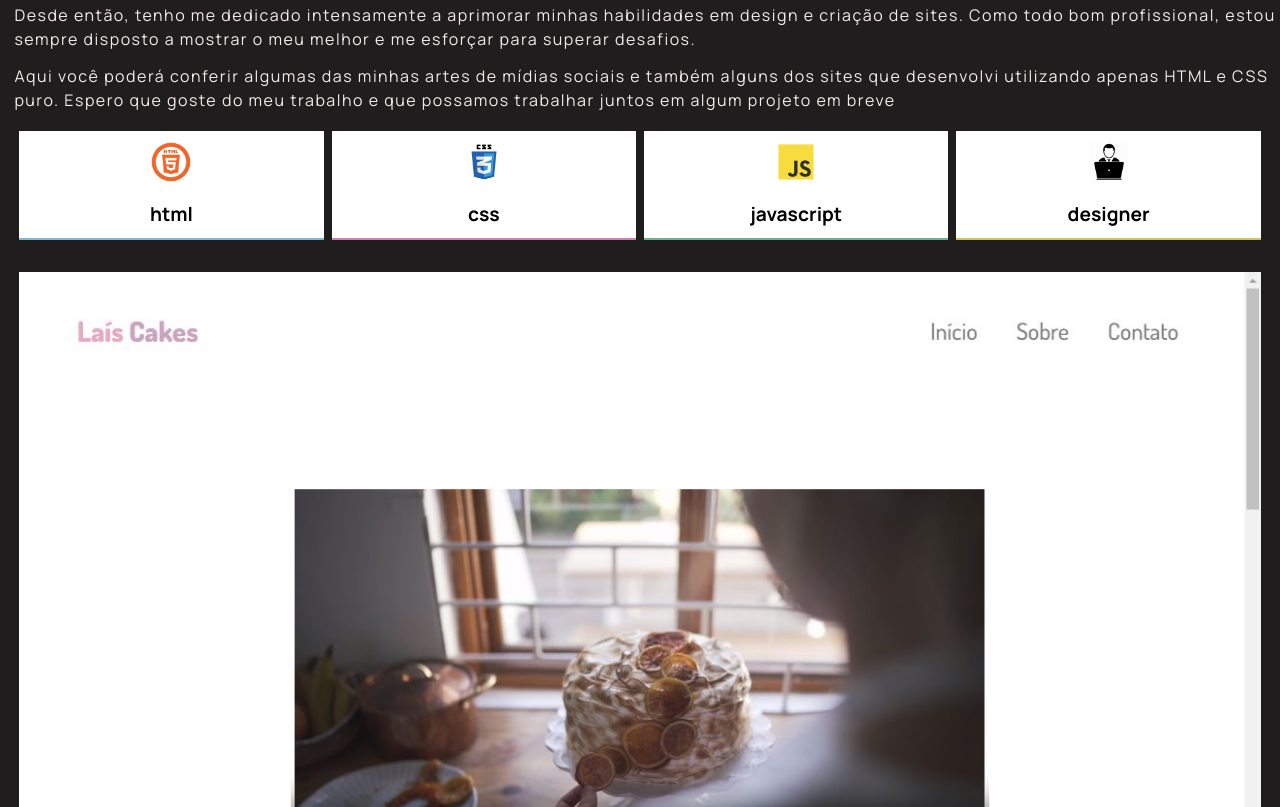
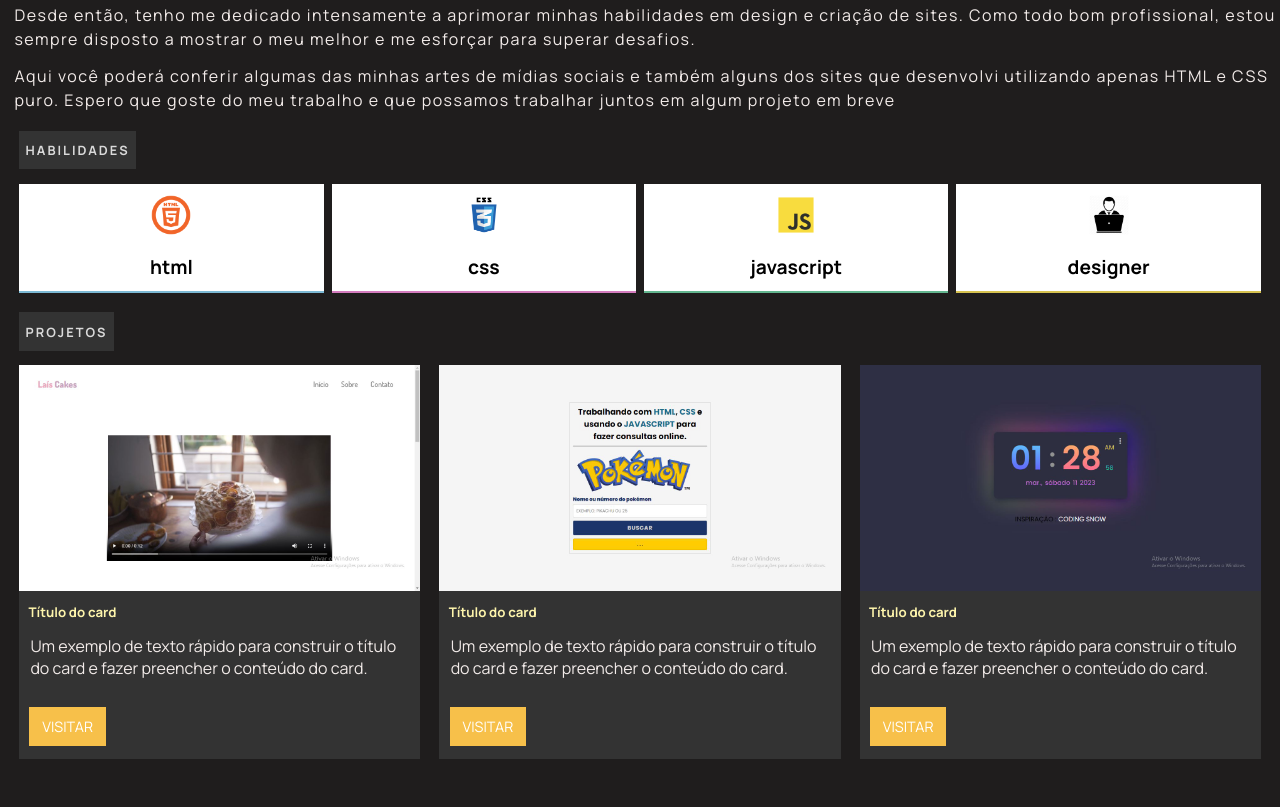
Before and after one commit to vihfrontend/portifolio, a plain HTML site: page index.html in a window 1280 px wide. Shown: the part 973-1780 px from the top of the page. Drawn offline with Linux system fonts and the light colour scheme.

Commit message:
atualizei

```diff
--- /dev/null
+++ b/assest/desktopkcss/desktop.scss
@@ -0,0 +1,9 @@
+@media screen and (min-width:600px) {
+
+
+    #profile-content .cards-container .grid-cards{
+        display: grid;
+        grid-template-columns: repeat(auto-fit,minmax(350px,1fr));
+        gap: 1.2em;
+    }
+}
--- a/assest/estilos/style.scss
+++ b/assest/estilos/style.scss
@@ -22,6 +22,15 @@ body{
 }
 .front{
     color: var(--color-logo);
+}
+.bg-hs{
+    display: inline-block;
+    font-size: clamp(.50em,6vw,.80em);
+    text-transform: uppercase;
+    letter-spacing: 2px;
+    color: #dadada;
+    background-color: #333333;
+    padding: .80em .50em;
 }
 .container{
     display: flex;
@@ -188,15 +197,15 @@ body{
     color: #87aee2;
 }
 #profile-content .skills {
-//    display: flex;
 //    gap: 8px;
 //    flex-wrap: wrap;
 //    justify-content: center;
 //    margin: 8px 15px;
-    display: grid;
-    grid-template-columns: repeat(auto-fit,minmax(200px,1fr));
+    // display: grid;
+    // grid-template-columns: repeat(auto-fit,minmax(200px,1fr));
     gap: 8px;
     margin: 1.2em;
+    flex-direction: column;
 }
 #profile-content .skills .card-container{
    display: flex;
@@ -208,6 +217,12 @@ body{
    flex: 1;
    align-items: center;
    justify-content: center;
+}
+#profile-content .skills .skill-cads-profiles{
+    display: grid;
+    grid-template-columns: repeat(auto-fit,minmax(200px,1fr));
+    gap: 8px;
+    margin-top: .9em;
 }
 #profile-content .skills .card-container h3{
     font-size: clamp(.70em,8vw,1.2em);
@@ -236,9 +251,8 @@ body{
 
 
 #profile-content .cards-container{
-    display: grid;
     gap: 1.2em;
-    margin: 0 1.2em;
+    margin: .3em 1.2em;
 
 }
 #profile-content .cards-container .card img{
@@ -258,9 +272,10 @@ body{
     flex-direction: column;
     background-color: var(--card-color);
     height: 100%;
-    margin-top: 12px;
+    margin-top: .9em;
 }
 #profile-content .cards-container .card a{
+    display: inline-block;
     padding: .70em .90em;
     background-color: var(--card-button);
     text-decoration: none;
@@ -268,7 +283,6 @@ body{
     // display: block;
     // width: 45%;
     margin: .90em .70em;
-    display: inline;
     text-transform: uppercase;
     font-size: clamp(.90em,8vw,.3em);
 ;}
--- a/index.html
+++ b/index.html
@@ -6,6 +6,7 @@
     <meta name="viewport" content="width=device-width, initial-scale=1.0">
     <meta name="description" content="venha conhecer minha habilidade e meus projetos em meu portifólio!">
     <link rel="stylesheet" href="assest/estilos/style.css">
+    <link rel="stylesheet" href="assest/desktopkcss/desktop.css">
     <script src="https://kit.fontawesome.com/6c9fe8e9c9.js" crossorigin="anonymous"></script>
     <title>portifólio | vinicius rodrigues - web developer</title>
 </head>
@@ -40,7 +41,7 @@
             </section>
     <main id="profile-content">
         <section class="about-im">
-            <h2>sobre mim</h2>
+            <h2 class="bg-hs">sobre mim</h2>
             <h3>quem eu sou?</h3>
             <p>Olá! É um prazer me apresentar para você. Me chamo Vinicius, sou estudante de design e desenvolvedor <a href="#" class="front">frontend</a>. Iniciei meus estudos em 2020, mas foi em 2022 que eu realmente descobri a minha paixão pelo desenvolvimento web.
             </p>
@@ -51,7 +52,9 @@
             </p>
         </section>
         <section class="skills">
-            <div class="card-container">
+          <h2 class="bg-hs">habilidades</h2>
+            <div class="skill-cads-profiles">
+              <div class="card-container">
                 <span class="icon">
                  <img src="assest/image/html.webp" alt="">
                 </span>
@@ -75,9 +78,12 @@
                 </span>
                 <h3>designer</h3>
             </div>
+            </div>
         </section>
         <article class="cards-container">
-            <div class="card">
+          <h2 class="bg-hs">projetos</h2>
+            <div class="grid-cards">
+              <div class="card">
                 <img class="card-img-top" src="assest/image/Imagem do WhatsApp de 2023-03-10 à(s) 12.46.15.jpg" alt="Imagem de capa do card">
                 <div class="card-body">
                   <h5 class="card-title">Título do card</h5>
@@ -133,6 +139,7 @@
                   <a href="#" class="btn btn-primary">Visitar</a>
                 </div>
               </div>
+            </div>
         </article>
     </main>
 </body>
```
Also changed, not shown: assest/desktopkcss/desktop.css (added), assest/estilos/style.css, 2 other files.
